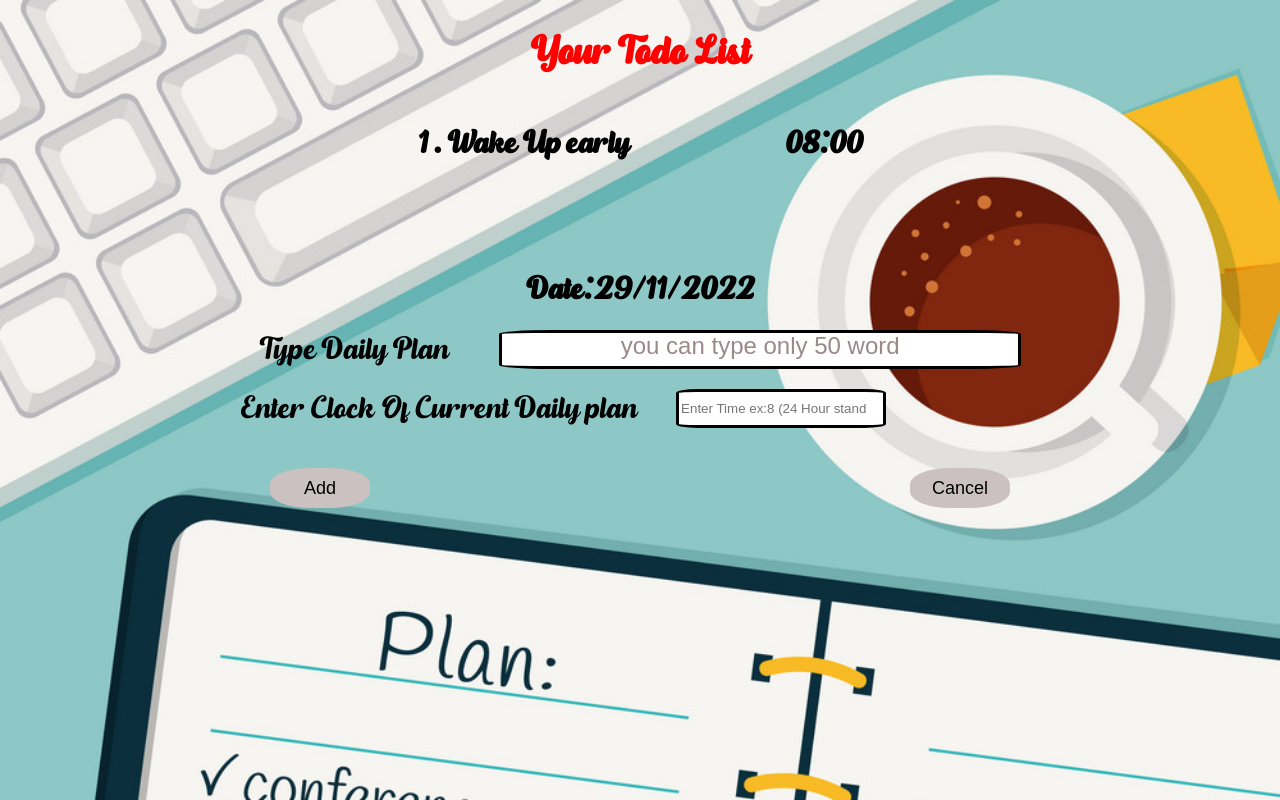
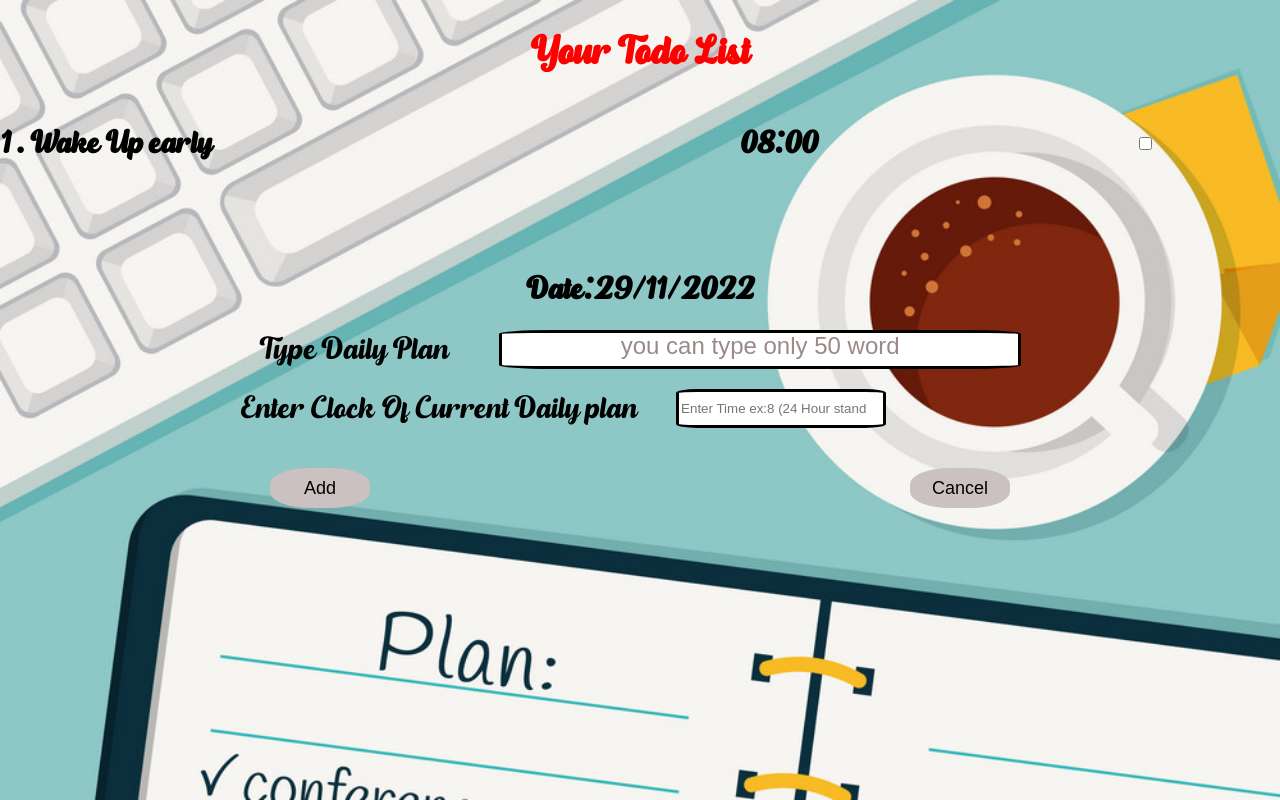
Before and after one commit to tofsona14/ToDo-List, a React (Create React App) app: page / in a window 1280 px wide. Built offline with nearby package versions, Linux system fonts and the light colour scheme.

Commit message:
add checkbox and styling

```diff
--- a/src/AddPlan/addPlan.css
+++ b/src/AddPlan/addPlan.css
@@ -67,3 +67,8 @@
   background-color: rgb(104, 99, 99);
   color: white;
 }
+
+input[type="checkbox"] {
+  background-color: pink;
+  border: 2px solid blue;
+}
--- a/src/AddPlan/todoObject/outputTodo.css
+++ b/src/AddPlan/todoObject/outputTodo.css
@@ -13,12 +13,26 @@
   font-family: "s";
 }
 .both {
-  width: 600px;
+  width: 100%;
   display: flex;
-  justify-content: space-around;
+  justify-content: space-between;
+  position: relative;
 }
 
 .TodoList {
   color: red;
   font-size: 40px;
 }
+.bothDiv{
+  margin-right: 3vw;
+  left: 0;
+  width: 50%;
+}
+.bothTime{
+  width: auto;
+  margin-right: 20vw;
+}
+.bothCheckbox{
+  width: auto;
+  margin-right: 10vw;
+}
--- a/src/AddPlan/todoObject/outputTodo.js
+++ b/src/AddPlan/todoObject/outputTodo.js
@@ -4,13 +4,15 @@ import "./outputTodo.css";
 export const OutputTodo = (props) => {
   return (
     <div className="outputTexts">
-
       <div className="both">
+        <div className="bothDiv">
         <h1>
           <span>{props.id} . </span>
           {props.plane}
         </h1>
-        <h1>{props.time}</h1>
+        </div>
+        <h1 className="bothTime">{props.time}</h1>
+        <input className="bothCheckbox" type='checkbox'></input>
       </div>
     </div>
   );
```
